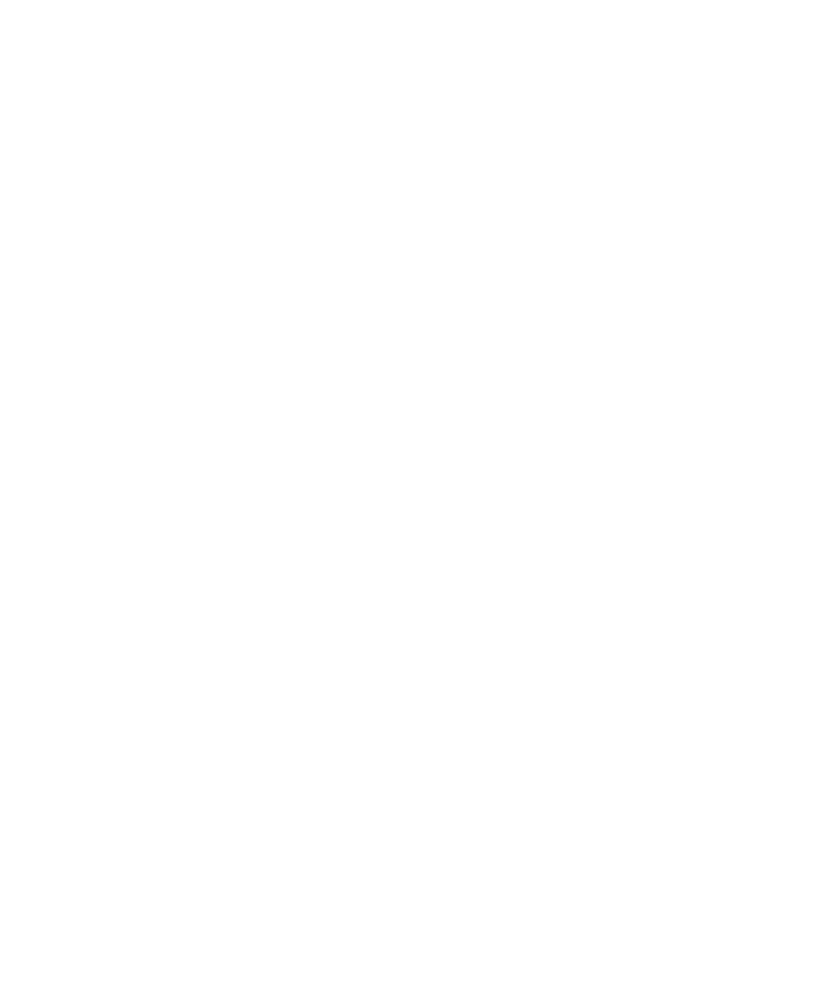
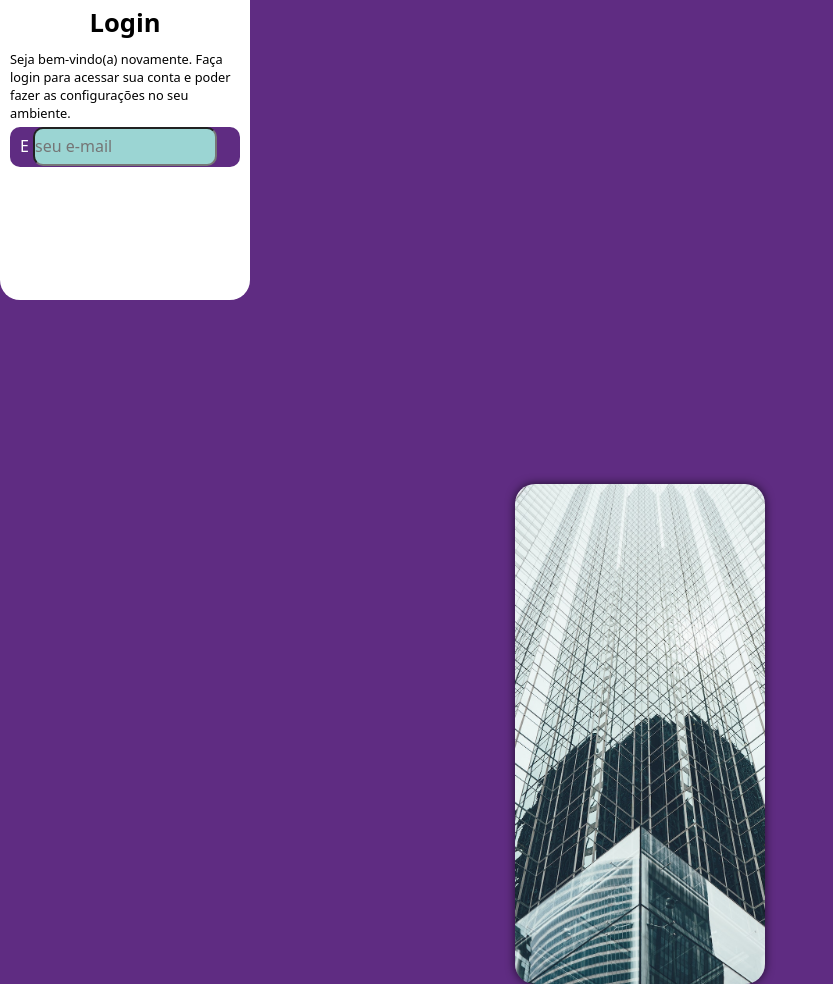
Before and after one commit to marioander/projeto-login, a PHP site: page / in a window 1280 px wide. Before the commit the part shown is empty. Shown: the whole page, without its empty margins (0-833 px from the left). Before the commit the page ends 800 px from the top, so only its background shows below. Run offline with PHP 8.4, Linux system fonts and the light colour scheme.

Commit message:
Comecei a configurar o projeto

```diff
--- a/estilos/style.css
+++ b/estilos/style.css
@@ -1 +1,74 @@
 @charset "UTF-8";
+
+:root {
+    --verde: #49a09d;
+    --lilas: #5f2c82;
+}
+
+* {
+    padding: 0;
+    margin: 0;
+    font-family: system-ui, -apple-system, BlinkMacSystemFont, 'Segoe UI', Roboto, Oxygen, Ubuntu, Cantarell, 'Open Sans', 'Helvetica Neue', sans-serif;
+}
+
+html, body {
+    background-color: #5f2c82;
+}
+
+h1 {
+    text-align: center;
+    font-size: 1.6em;
+    padding: 5px;
+}
+
+main > p {
+    text-align: left;
+    font-size: 0.8em;
+    padding: 5px 10px;
+}
+
+iframe {
+    display: block;
+    margin: auto;
+    margin-top: 23vh;
+    width: 250px;
+    height: 500px;
+    border-radius: 20px;
+    box-shadow: 0px 0px 10px rgba(0, 0, 0, 0.682);
+}
+
+main {
+    position: ;
+    left: 80px;
+    width: 250px;
+    height: 300px;
+    border-radius: 0px 0px 20px 20px ;
+    background-color: white;
+}
+
+form {
+
+}
+
+input {
+    border-radius: 10px;
+    background-color: #9bd5d3;
+    height: 35px;
+    margin-left: px;
+    width: 180px;
+
+}
+
+form > p {
+    color: white;
+    background-color: #5f2c82;
+    margin: 0px 10px;
+    padding-left: 10px;
+    border-radius: 10px;
+    height: 40px;
+
+}
+
+::placeholder { /* Estilo para todos os navegadores */
+    font-size: 16px;
+}
--- a/index.html
+++ b/index.html
@@ -8,6 +8,21 @@
     <link rel="stylesheet" href="estilos/style.css">
 </head>
 <body>
+    <main>
+        <h1>Login</h1>
+        <p>
+            Seja bem-vindo(a) novamente. Faça login para acessar sua conta e poder fazer as configurações no seu ambiente.
+        </p>
+        <form action="login.php" method="post">
+            <p>
+                E <input type="email" placeholder="seu e-mail" required>
+            </p>
+
+        </form>
+    </main>
+    <iframe src="predio.html" frameborder="0" >
+
+    </iframe>
 
 </body>
 </html>
--- /dev/null
+++ b/login.php
@@ -0,0 +1 @@
+Login confirmado. Favor aguardar.
--- /dev/null
+++ b/predio.html
@@ -0,0 +1,21 @@
+<!DOCTYPE html>
+<html lang="pt-br">
+<head>
+    <meta charset="UTF-8">
+    <meta http-equiv="X-UA-Compatible" content="IE=edge">
+    <meta name="viewport" content="width=device-width, initial-scale=1.0">
+    <title>Predio</title>
+    <style>
+        body {
+            height: 96vh;
+            background-image: url(imagens/building.jpg);
+            background-repeat: no-repeat;
+            background-size: 100vh;
+            background-position: center center;
+        }
+    </style>
+</head>
+<body>
+
+</body>
+</html>
```
Also changed, not shown: imagens/building.jpg.
